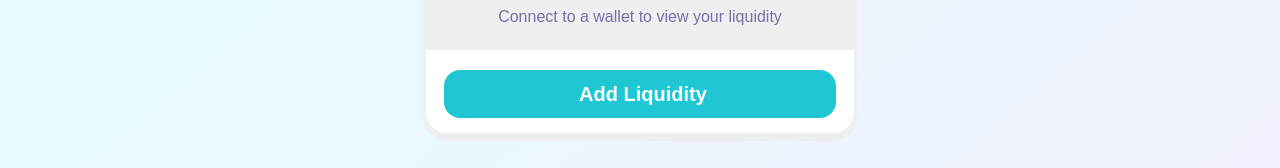
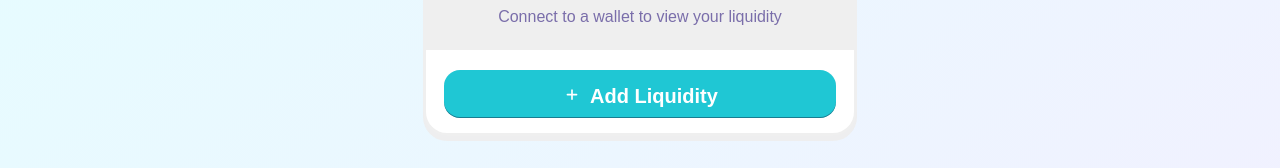
Before and after one commit to ToniPons97/PancakeSwap-Team-2, a React (Create React App) app: page /add in a window 1280 px wide. Both pictures are taken after a click on the icon 466 px from the left and 194 px from the top of the page. Shown: the part 371-539 px from the top of the page. Built offline with nearby package versions, Linux system fonts and the light colour scheme.

Commit message:
Added a plus sign to liquidity home button. Added hover effects to both LiquidityHome and AddLiquidity buttons.

```diff
--- a/src/components/AddLiquid.scss
+++ b/src/components/AddLiquid.scss
@@ -170,13 +170,18 @@
         background: #1fc7d4;
         border: none;
         border-radius: 16px;
-        cursor: pointer;
+        box-shadow: rgba(14, 14, 44, 0.4) 0px -1px inset;
+
+        &:hover {
+          transition: opacity 0.3s;
+          opacity: 0.6;
+          cursor: pointer;
+        }
 
         button {
+          color: #eee;
           background: inherit;
           border: none;
-          cursor: pointer;
-          color: #eee;
         }
       }
 
--- a/src/components/LiqudityHome.js
+++ b/src/components/LiqudityHome.js
@@ -1,5 +1,5 @@
 import React from 'react';
-import { faGear, faClockRotateLeft } from '@fortawesome/free-solid-svg-icons';
+import { faGear, faClockRotateLeft, faPlus } from '@fortawesome/free-solid-svg-icons';
 import { FontAwesomeIcon } from '@fortawesome/react-fontawesome';
 
 import './LiquidHome.scss';
@@ -50,7 +50,7 @@ export function LiquidityHome({ isWarningVisible }) {
 									onClick={addLiquidity}
 									className="add-liquidity"
 								>
-									<i className="fa-solid fa-plus"></i>
+									<FontAwesomeIcon className='liquidity-plus' icon={faPlus} />
 									<h2>Add Liquidity</h2>
 								</button>
 							</div>
--- a/src/components/LiquidHome.scss
+++ b/src/components/LiquidHome.scss
@@ -92,15 +92,28 @@
 			display: flex;
 			flex-direction: row;
 			justify-content: center;
-			align-items: center;
+			//align-items: center;
 			height: 48px;
-			gap: 6px;
+			gap: 8px;
 			padding: 15px;
 			margin: 0 18px;
 			background: #1fc7d4;
 			border: none;
 			border-radius: 16px;
-			cursor: pointer;
+			box-shadow: rgba(14, 14, 44, 0.4) 0px -1px inset;
+
+			&:hover {
+				cursor: pointer;
+				transition: opacity 0.3s;
+				opacity: 0.6;
+			}
+
+			.liquidity-plus {
+				color: white;
+				width: 20px;
+				align-self: center;
+			}
+
 			h2,
 			i {
 				color: #fff;
```
